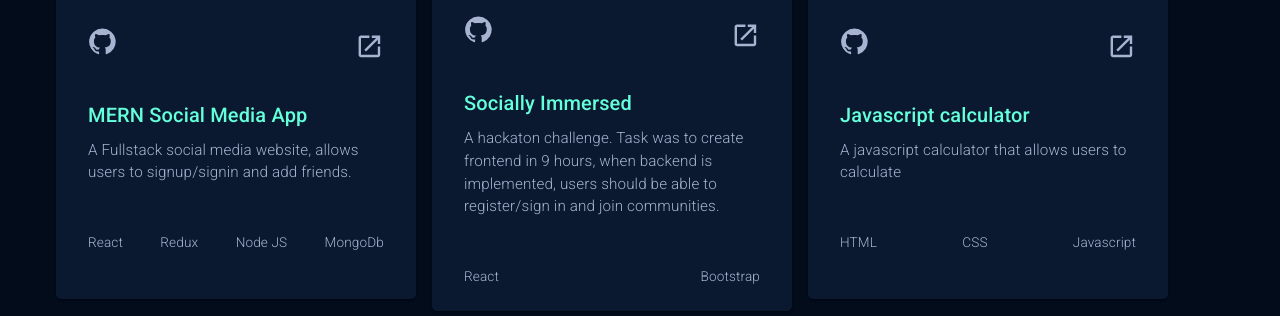
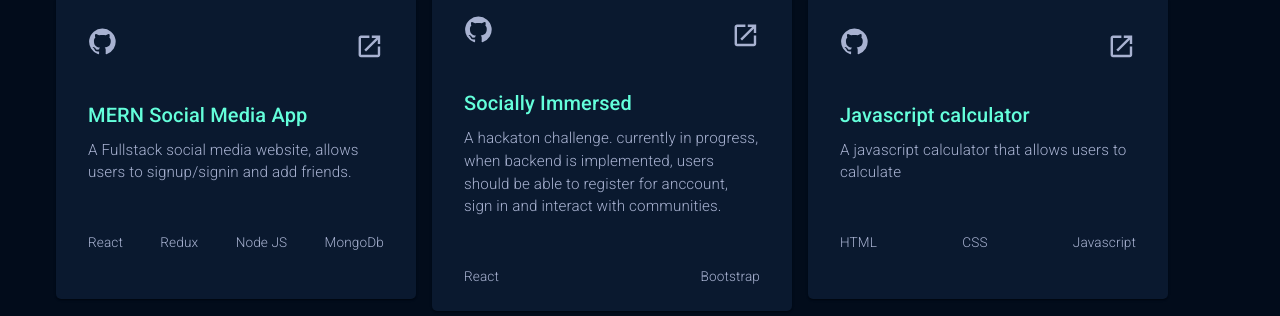
Before and after one commit to JAbsolu/React-portfolio, a React (Create React App) app: page / in a window 1280 px wide. Shown: the part 1441-1757 px from the top of the page. Built offline with nearby package versions, Linux system fonts and the light colour scheme.

Commit message:
update project description

```diff
--- a/src/assets.js
+++ b/src/assets.js
@@ -68,8 +68,8 @@ export const projects = [
       frontendView: "https://socially-immersed-challenge.vercel.app/",
       github: "https://github.com/JAbsolu/Socially-immersed-challenge",
       technology: ["React", "Bootstrap"],
-      description:`A hackaton challenge. Task was to create frontend in 9 hours,
-      when backend is implemented, users should be able to register/sign in and join communities.`,
+      description:`A hackaton challenge. currently in progress, when backend is implemented, users
+      should be able to register for anccount, sign in and interact with communities.`,
     },
     {
       name: "Javascript calculator",
```
